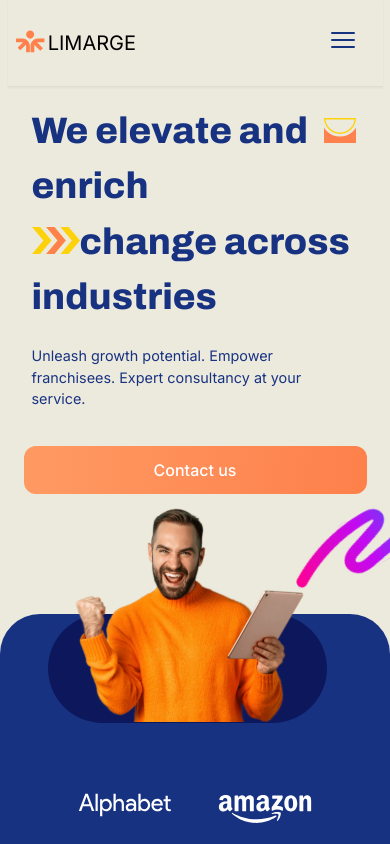
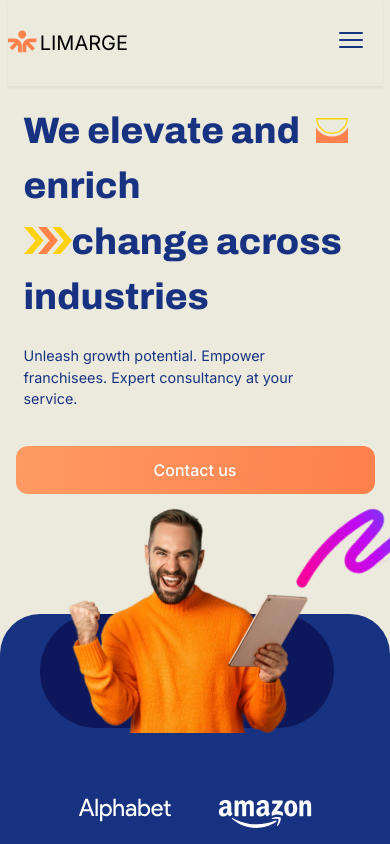
Before and after one commit to almondkiruthu/Limarge, a React (Vite) app in the folder client/: page / in a window 390 px wide. Shown: the top 844 px of the page. Built offline with nearby package versions, Linux system fonts and the light colour scheme; what prettier-plugin-tailwindcss would draw is missing.

Commit message:
Added a padding of zero on my container on mobile small breakpoints to small breakpoints

```diff
--- a/client/tailwind.config.js
+++ b/client/tailwind.config.js
@@ -4,7 +4,11 @@ export default {
   theme: {
     container: {
       center: true,
-      padding: "0.5rem",
+      padding: {
+        DEFAULT: "0.5rem",
+        ms: "0rem",
+        sm: "0.5rem",
+      },
     },
     extend: {
       fontFamily: {
```
